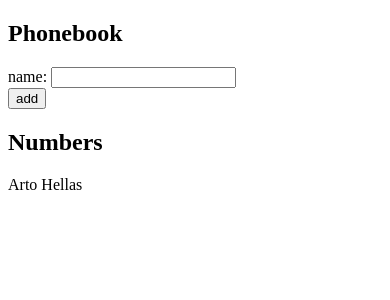
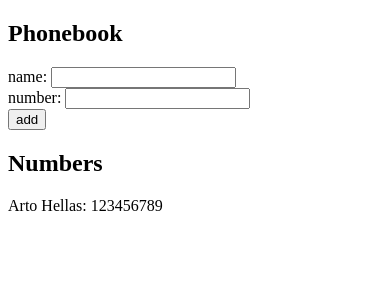
Before and after one commit to andrew9798/fullstackopen, a React (Vite) app in the folder part2/phonebook--/: page / in a window 390 px wide. Shown: the top 300 px of the page. Built offline with nearby package versions, Linux system fonts and the light colour scheme.

Commit message:
phonebook step3

```diff
--- a/part2/phonebook--/src/App.jsx
+++ b/part2/phonebook--/src/App.jsx
@@ -2,9 +2,10 @@
 
 const App = () => {
   const [persons, setPersons] = useState([
-    { name: 'Arto Hellas' }
+    { name: 'Arto Hellas', number: '123456789' },
   ])
   const [newName, setNewName] = useState('')
+  const [newNumber, setNewNumber] = useState('')
 
   const handleAddPerson = (event) => {
     event.preventDefault()
@@ -17,11 +18,14 @@
       return
     }
 
+
     const personObject = {
       name: newName,
+      number: newNumber,
     }
     setPersons(persons.concat(personObject))
     setNewName('')
+    setNewNumber('')
   }
 
   return (
@@ -33,11 +37,15 @@
             value={newName} onChange={(event) => setNewName(event.target.value)} />
         </div>
         <div>
+          number: <input
+            value={newNumber} onChange={(event) => setNewNumber(event.target.value)} />
+        </div>
+        <div>
           <button type="submit">add</button>
         </div>
       </form>
       <h2>Numbers</h2>
-      {persons.map(person => <p >{person.name}</p>)}
+      {persons.map(person => <p key={person.name}>{person.name}: {person.number}</p>)}
     </div>
   )
 }
```
